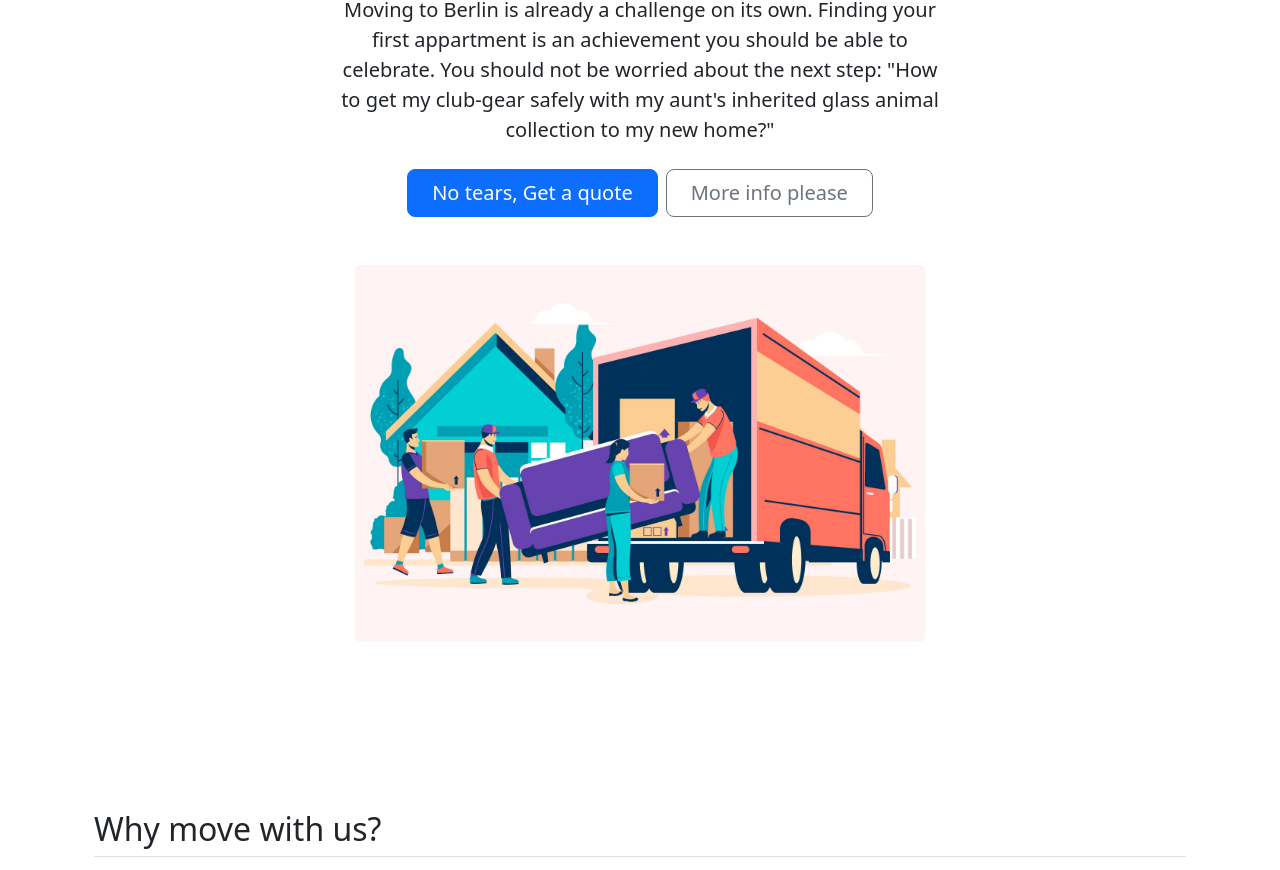
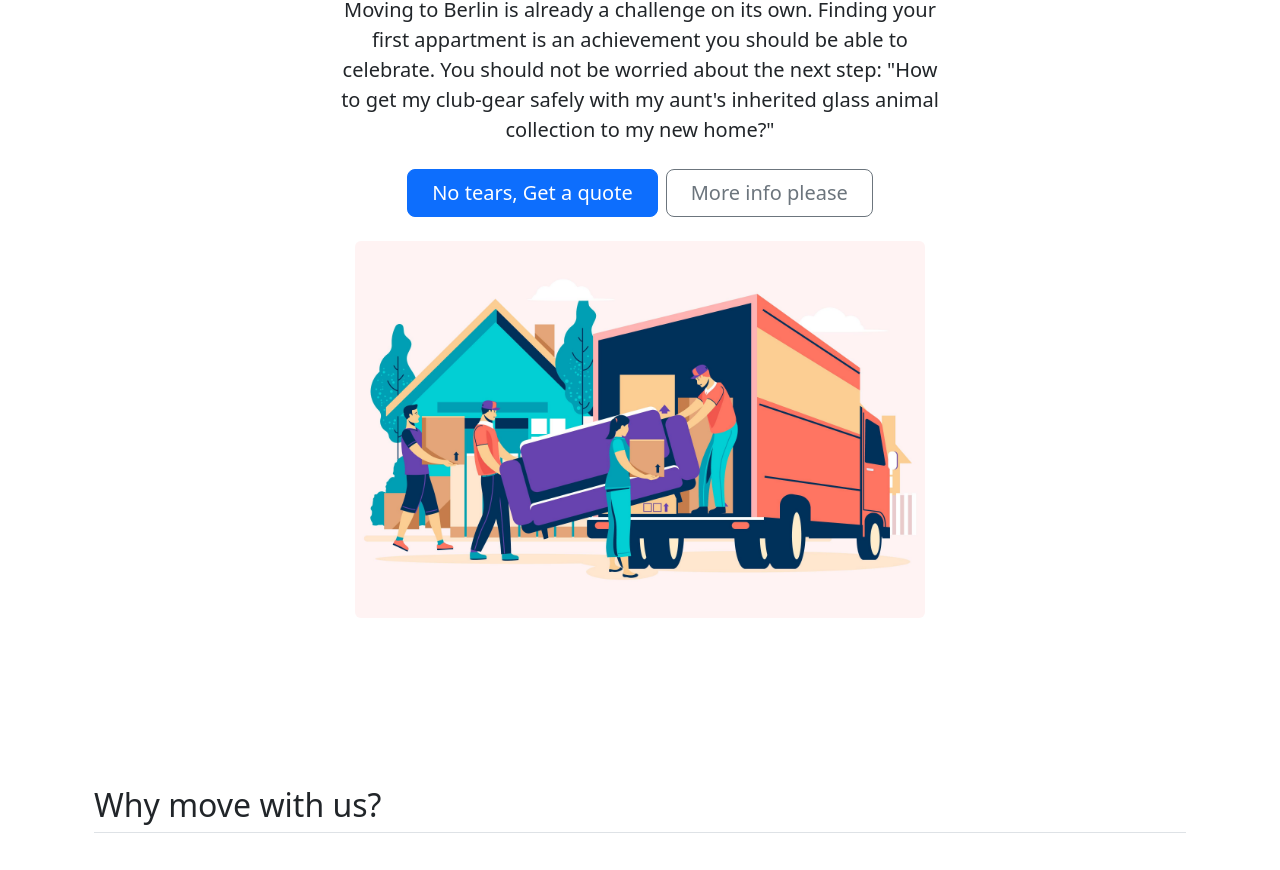
Before and after one commit to rohms/moving-berlin, a plain HTML site: page index.html in a window 1280 px wide. Shown: the part 227-1097 px from the top of the page. Drawn offline with nearby package versions, Linux system fonts and the light colour scheme.

Commit message:
second commit

```diff
--- a/index.html
+++ b/index.html
@@ -88,7 +88,7 @@
         <button type="button" class="btn btn-outline-secondary btn-lg px-4">More info please</button>
       </div>
     </div>
-    <img class="d-block mx-auto mt-5 mb-4 rounded" src="4342804.jpg" alt="moving van" width="570" height="377">
+    <img class="d-block mx-auto mt-4 mb-4 rounded" src="4342804.jpg" alt="moving van" width="570" height="377">
   </div>
 
   <div class="container px-4 py-5" id="featured-3">
```
Also changed, not shown: movingb.JPG (added), 1 other file.
